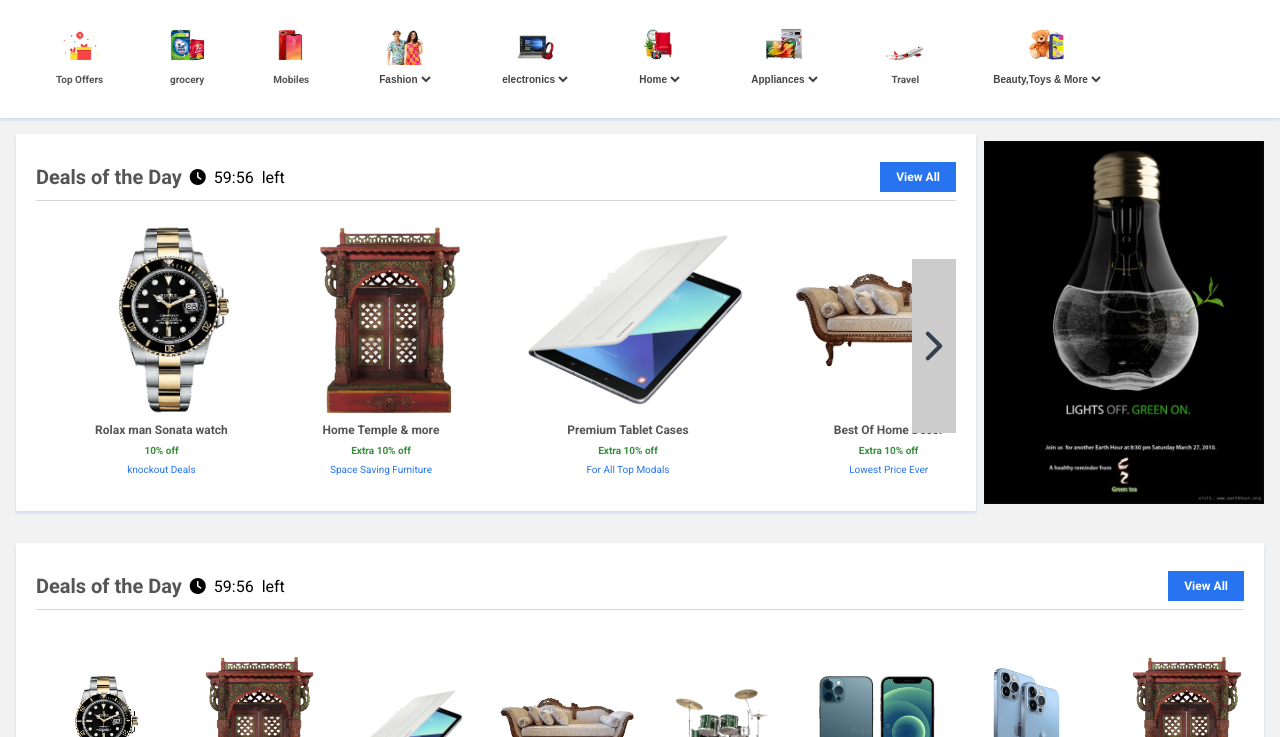
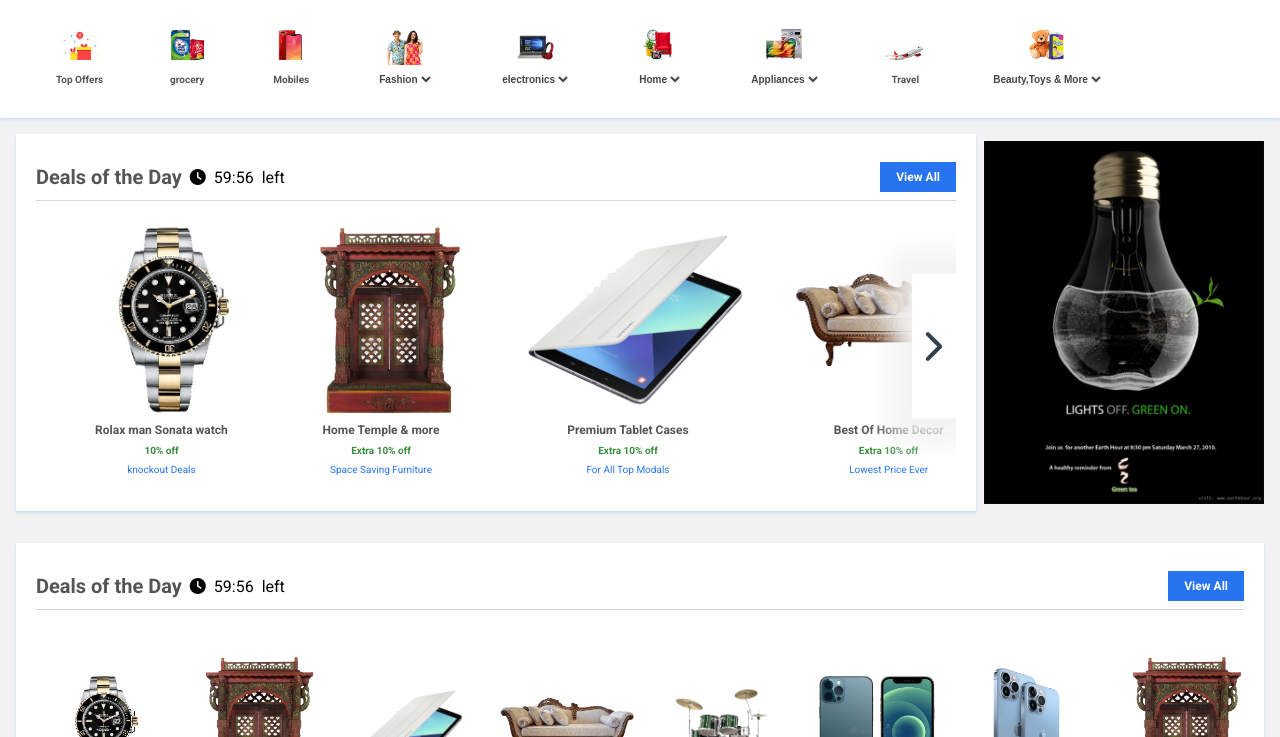
Before and after one commit to abhishek-simform-v1/FLIPKART, a website: page index.html in a window 1280 px wide. Shown: the part 63-800 px from the top of the page. Drawn offline with nearby package versions, Linux system fonts and the light colour scheme.

Commit message:
rsponsive isuue resolved

```diff
--- a/styles/deal_of_day.css
+++ b/styles/deal_of_day.css
@@ -2,6 +2,7 @@
 .view-btn{
     background-color: #2874f0;
     padding: 0.5rem 1rem;
+    cursor: pointer;
     font-weight: 600;
     }
     /* slider */
@@ -12,7 +13,7 @@
 
     .wrapper i{
       top: 50%;
-      height: 60%;
+      height: 50%;
       width: 44px;
       color: #343F4F;
       cursor: pointer;
@@ -23,7 +24,8 @@
       align-items: center;
       justify-content: center;
       line-height: 44px;
-      background: rgb(204, 204, 204);
+      background: #fff;
+      box-shadow: 0px 0px 30px 22px #f2f2f2 ;
       transform: translateY(-50%);
       transition: transform 0.1s linear;
     }
@@ -35,7 +37,7 @@
       transform: translateY(-50%) scale(0.9);
     }
     .wrapper i:hover{
-      background: #f2f2f2;
+      background: #d1d1d1;
     }
     .wrapper i:first-child{
       left: 0px;
```
